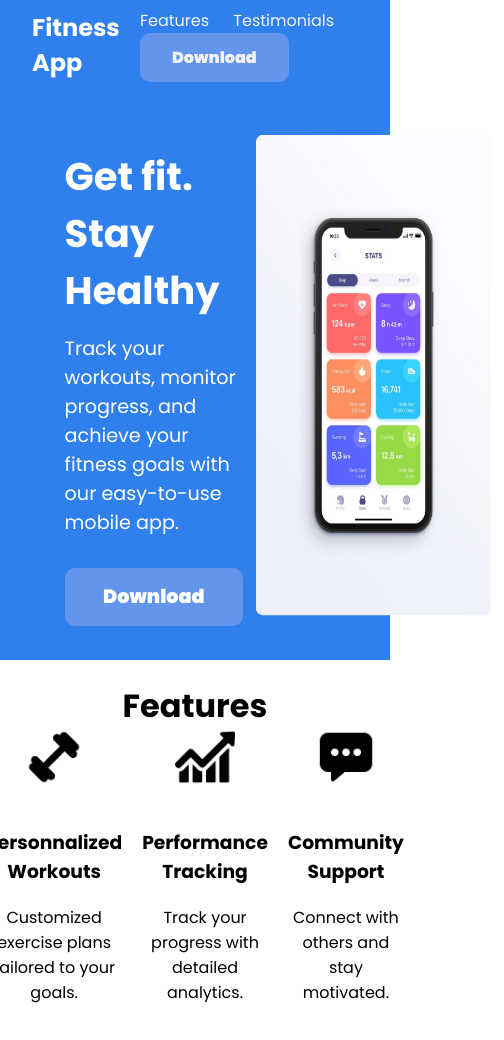
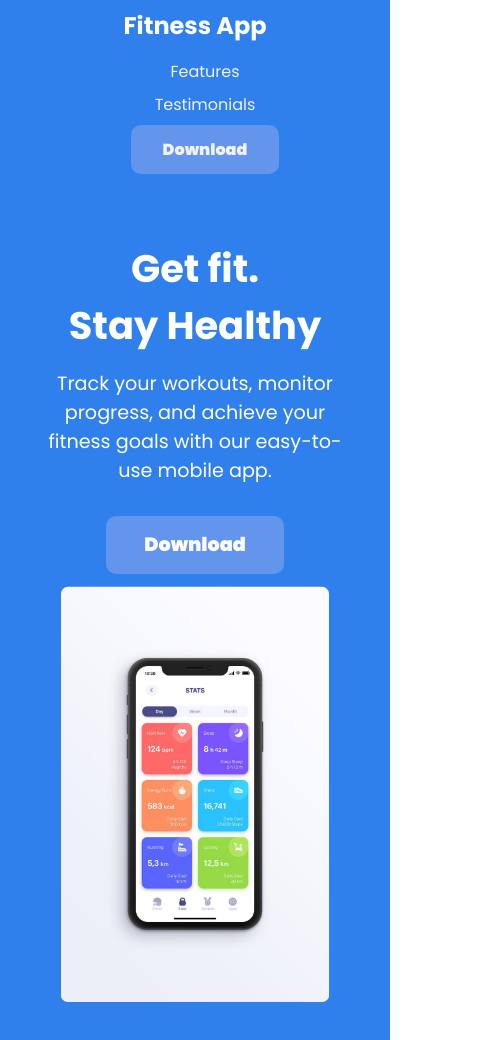
Before and after one commit to Paul04sho/Landing-page, a plain HTML site: page index.html in a window 390 px wide. Shown: the top 1040 px of the page, 504 px wide, since content can reach past the window. Drawn offline with Linux system fonts and the light colour scheme.

Commit message:
Update style.css

```diff
--- a/Css/style.css
+++ b/Css/style.css
@@ -126,4 +126,38 @@ h1{margin-bottom: -0.1em;}
 
 .testimonials section p{
     font-weight: italic;
+    text-align: center;
 }
+
+@media (max-width: 768px) {
+  .row {
+    flex-direction: column;
+    text-align: center;
+  }
+
+  .hero_img {
+    max-width: 100%;
+    height: auto;
+  }
+
+  .features {
+    flex-direction: column;
+    gap: 1.5em;
+  }
+
+  .nav-container {
+    flex-direction: column;
+    gap: 1em;
+  }
+
+  .nav-links {
+    display: flex;
+    flex-direction: column;
+    align-items: center;
+    gap: 0.5em;
+  }
+
+  .container {
+    width: 90%;
+  }
+}
```
